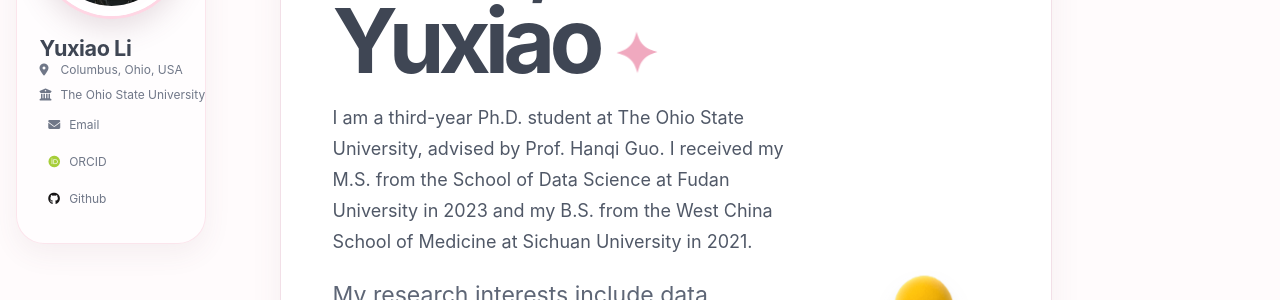
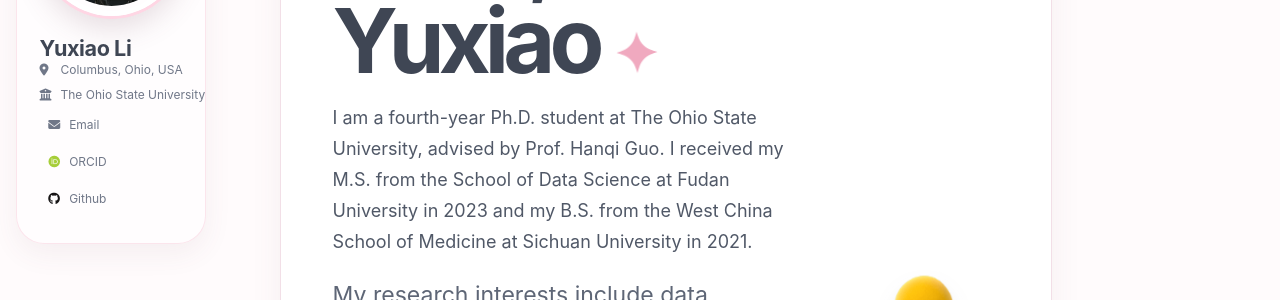
Before and after one commit to YuxiaoLi1234/YuxiaoLi1234.github.io, a Jekyll site: the page built from _pages/about.md, in a window 1280 px wide and 900 px high. Shown: the part 306-606 px from the top of the window. Built offline with Jekyll 4.4.1, drawn with Linux system fonts in a browser that asks for light colours; some web fonts are replaced.

Commit message:
Update PhD year to fourth year

```diff
--- a/_pages/about.md
+++ b/_pages/about.md
@@ -12,7 +12,7 @@ redirect_from:
   <div class="home-intro__copy">
     <p class="home-intro__eyebrow">Ph.D. Student · The Ohio State University</p>
     <h1 id="hello-yuxiao">Hello, I'm Yuxiao <span aria-hidden="true">✦</span></h1>
-    <p class="home-intro__bio">I am a third-year Ph.D. student at The Ohio State University, advised by Prof. Hanqi Guo. I received my M.S. from the School of Data Science at Fudan University in 2023 and my B.S. from the West China School of Medicine at Sichuan University in 2021.</p>
+    <p class="home-intro__bio">I am a fourth-year Ph.D. student at The Ohio State University, advised by Prof. Hanqi Guo. I received my M.S. from the School of Data Science at Fudan University in 2023 and my B.S. from the West China School of Medicine at Sichuan University in 2021.</p>
     <p class="home-intro__lead">My research interests include data visualization, topological data analysis, and data compression.</p>
 
     <div class="research-chips" aria-label="Research interests">
```
